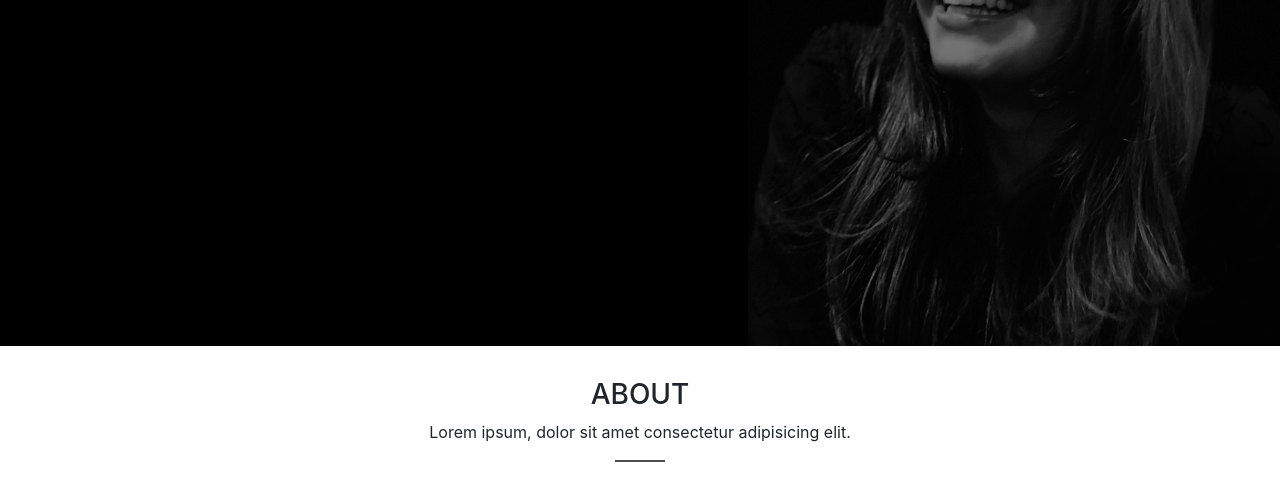
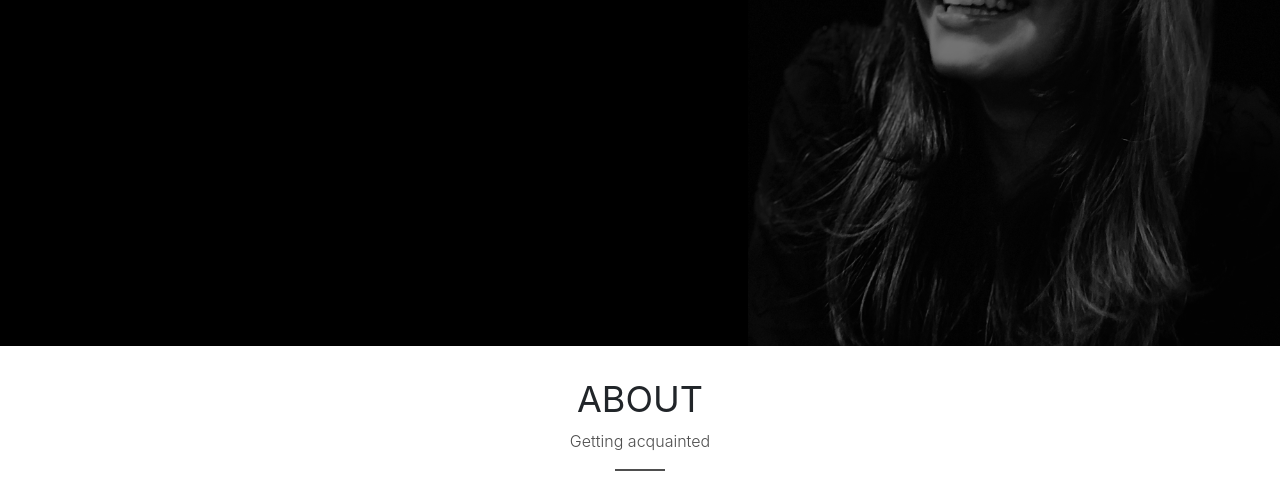
Before and after one commit to sarah-seitanakis/sarah-seitanakis_portfolio-v1, a website with bundled scripts: page index.html in a window 1280 px wide. Shown: the part 454-945 px from the top of the page. Built offline with nearby package versions, Linux system fonts and the light colour scheme.

Commit message:
changing font to open sans and adjusting size

```diff
--- a/css/styles.css
+++ b/css/styles.css
@@ -9,8 +9,20 @@
 /*======================================
 //--//-->   general
 ======================================*/
+body{
+    font-family: 'Open Sans', sans-serif;
+}
 .breathe {
     padding: 2rem;
+}
+.title-a {
+    font-size: 2.25rem;
+    font-weight: 400;
+    text-transform: uppercase;
+}
+.subtitle-a {
+    color: #4e4e4e;
+    font-weight: 300;
 }
 .bg-image {
     background-repeat: no-repeat;
--- a/index.html
+++ b/index.html
@@ -19,11 +19,13 @@
   <link href="lib/ionicons/css/ionicons.min.css" rel="stylesheet">
   <link href="lib/owlcarousel/assets/owl.carousel.min.css" rel="stylesheet">
   <link href="lib/lightbox/css/lightbox.min.css" rel="stylesheet">
+
   <!-- Custom styles for this template -->
+  <link href="css/scrolling-nav.css" rel="stylesheet">
 
-  <link href="css/scrolling-nav.css" rel="stylesheet">
   <!-- My styles-->
   <link href="css/styles.css" rel="stylesheet">
+  <link href="https://fonts.googleapis.com/css2?family=Open+Sans:wght@300;400;600&display=swap" rel="stylesheet">
 
 </head>
 
@@ -79,7 +81,7 @@
               ABOUT
             </h3>
             <p class="subtitle-a">
-              Lorem ipsum, dolor sit amet consectetur adipisicing elit.
+              Getting acquainted
             </p>
             <div class="line-mf"></div>
           </div>
```
